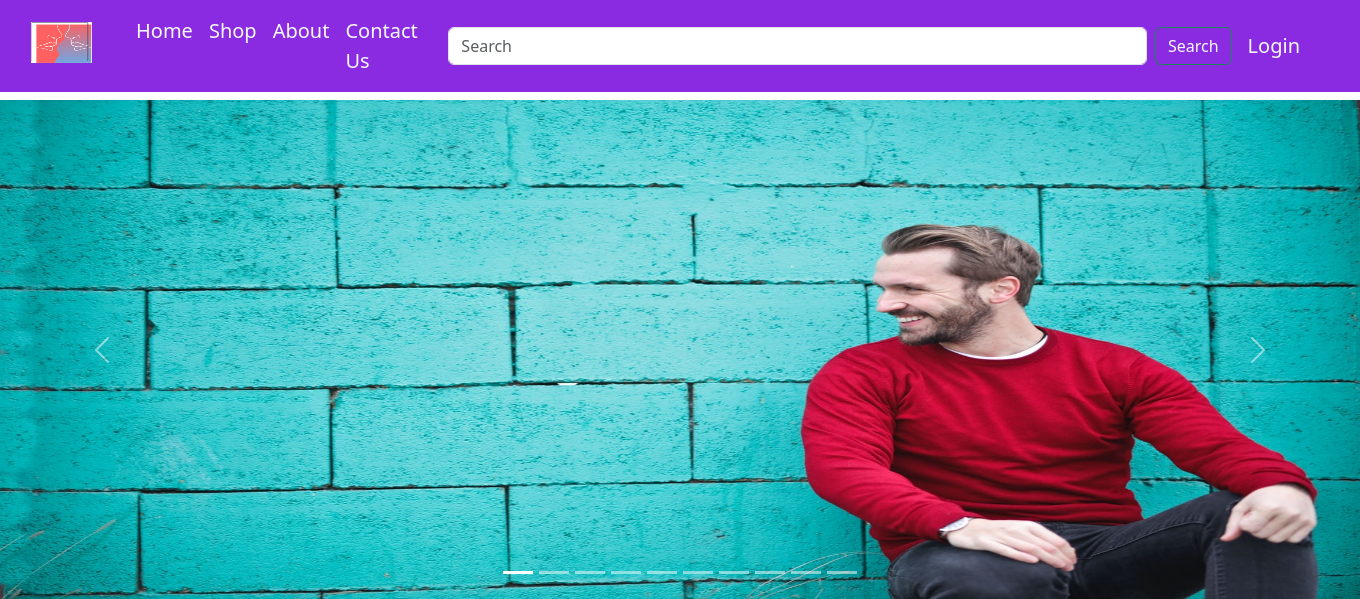
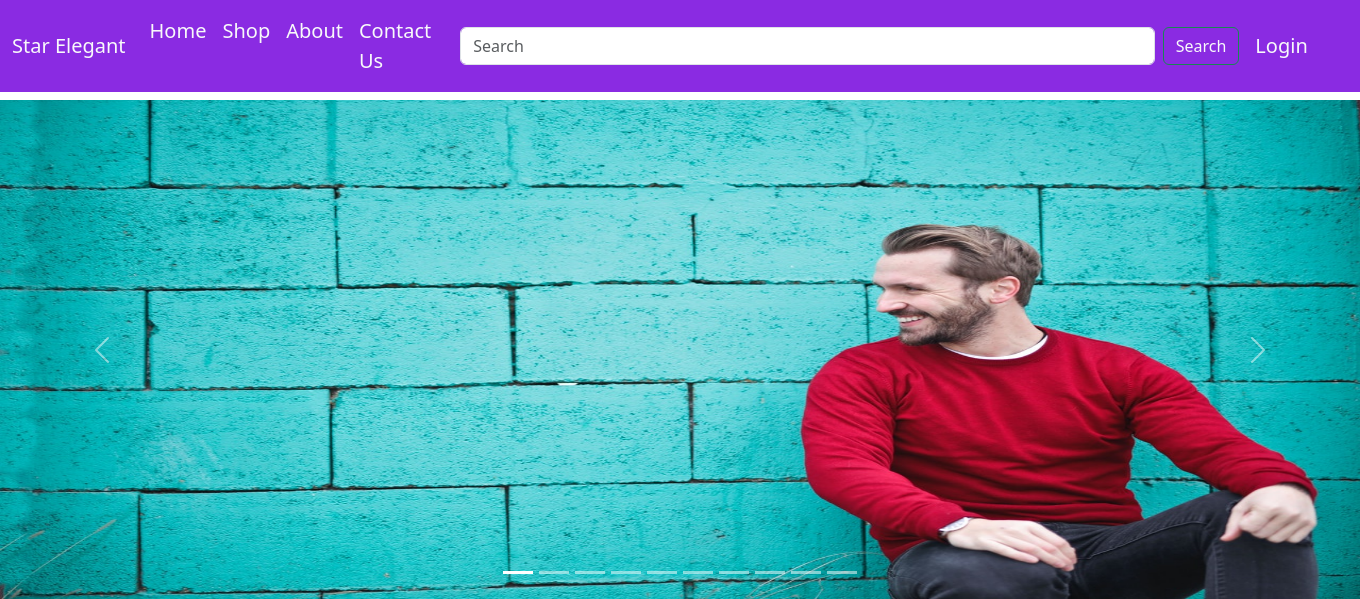
Before and after one commit to amandeepsingh9j/E-Mart, a Django app: page / in a window 1360 px wide. Shown: the top 599 px of the page. Run offline with Django 4.2, Linux system fonts and the light colour scheme; data comes from the database, SQL or seed files in the repository.

Commit message:
Update index.html

```diff
--- a/mainapp/templates/index.html
+++ b/mainapp/templates/index.html
@@ -16,7 +16,7 @@
     {% block navmenu %}
     <nav class="navbar navbar-expand-lg background text-light sticky-top">
         <div class="container-fluid fs-5">
-          <a class="navbar-brand text-light " href="/"><img src="../static/images/logo.png" height="60px" width="100px" alt=""></a>
+          <a class="navbar-brand text-light " href="/">Star Elegant</a>
           <button class="navbar-toggler" type="button" data-bs-toggle="collapse" data-bs-target="#navbarSupportedContent" aria-controls="navbarSupportedContent" aria-expanded="false" aria-label="Toggle navigation">
             <span class="navbar-toggler-icon"></span>
           </button>
```
